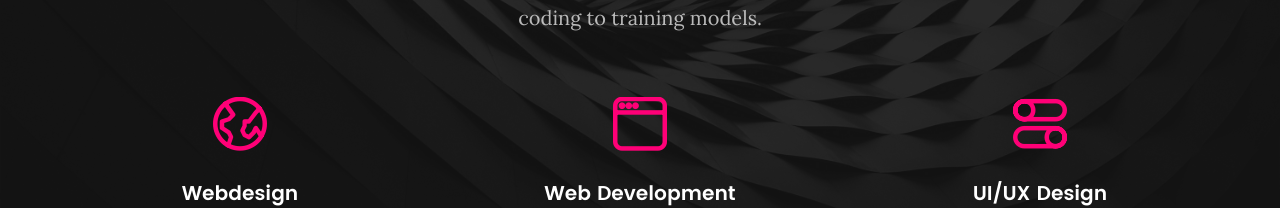
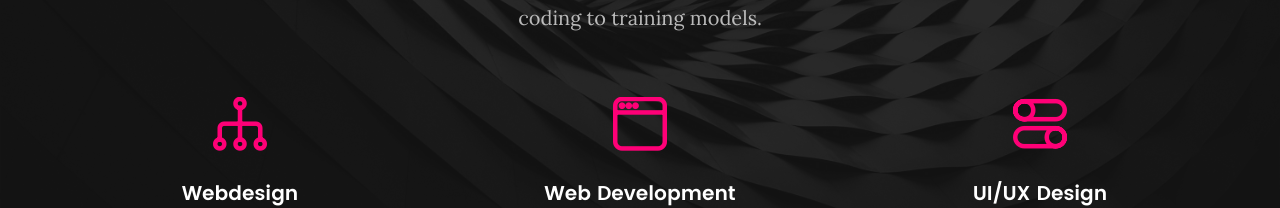
Before and after one commit to ritesh-chafer/who_am_i, a plain HTML site: page index.html in a window 1280 px wide. Shown: the part 5827-6035 px from the top of the page. Drawn offline with Linux system fonts and the light colour scheme; files whose address does not match are found by name.

Commit message:
Update index.html

```diff
--- a/index.html
+++ b/index.html
@@ -655,7 +655,7 @@
 
 				<div class="service">
 
-					<span class="icon"><i class="icon-earth"></i></span>
+					<span class="icon"><i class="icon-network"></i></span>
 
 					<div class="service-content">
 
```
